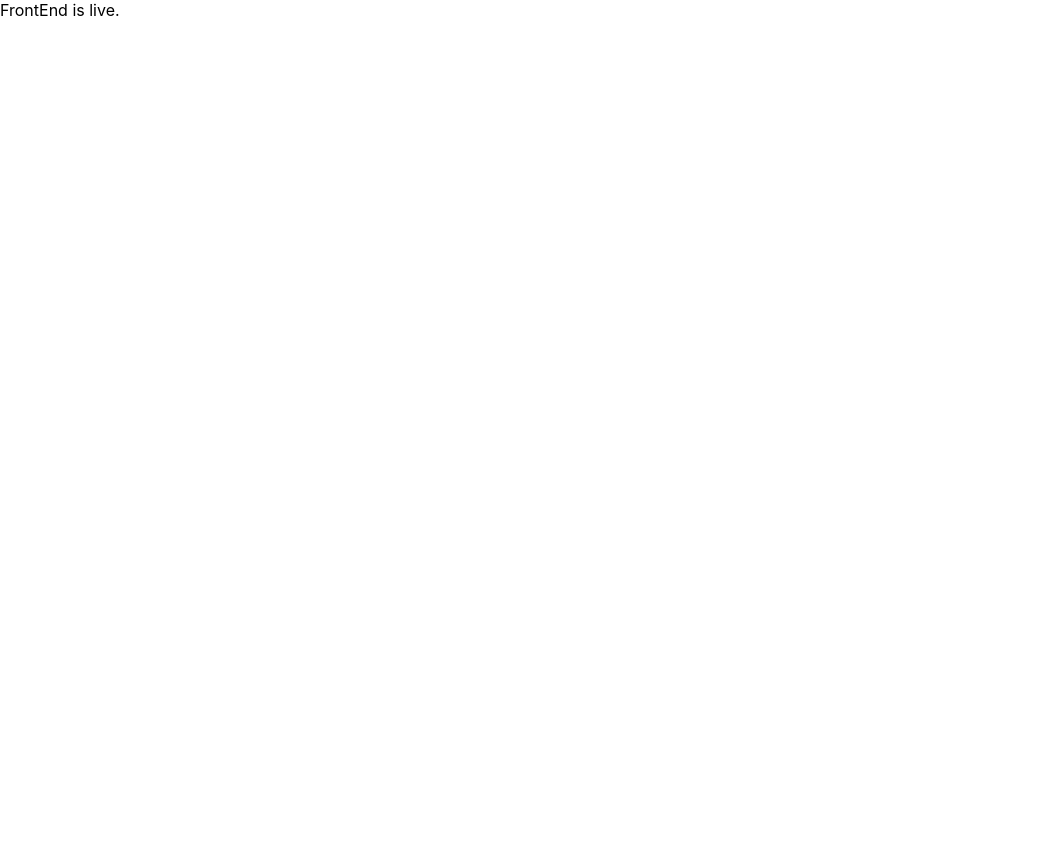
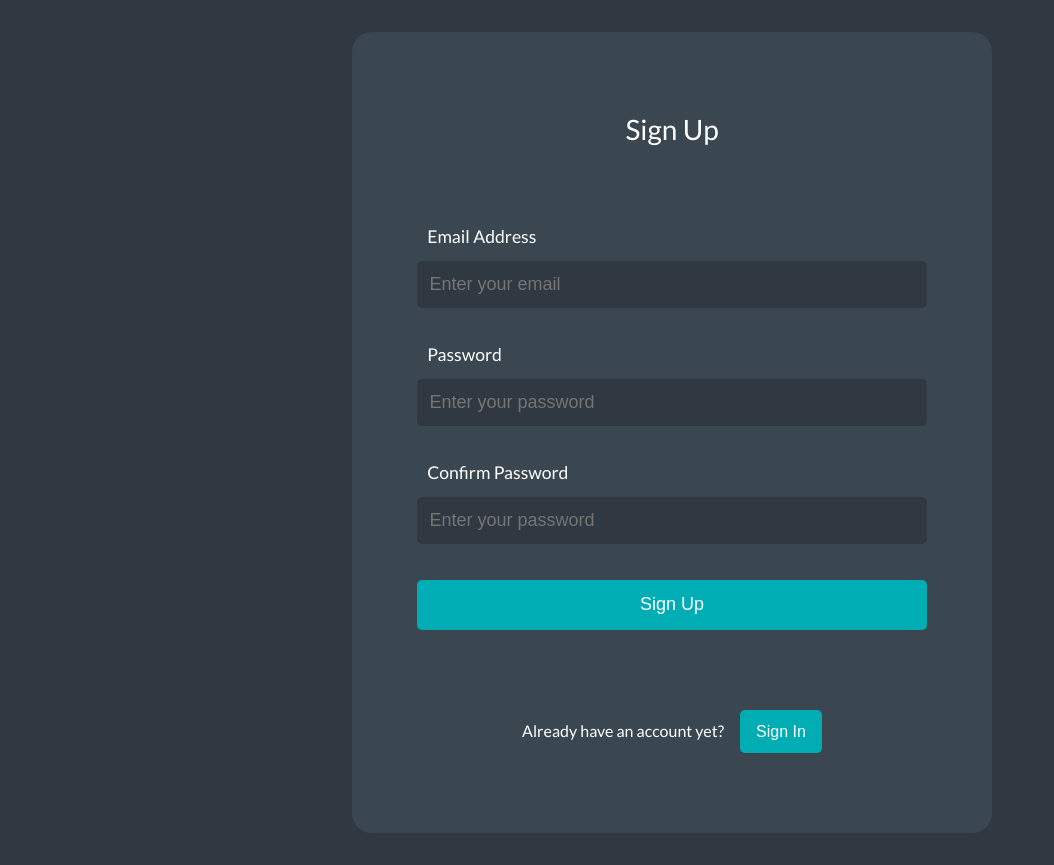
Before and after one commit to prajneya/SocialIIIT, a React (Create React App) app in the folder socialite/: page / in a window 1280 px wide. Shown: the whole page, without its empty margins (0-1054 px from the left). Before the commit the page ends 800 px from the top, so only its background shows below. Built offline with nearby package versions, Linux system fonts and the light colour scheme.

Commit message:
feat: Add UI for SignUp

```diff
--- /dev/null
+++ b/socialite/src/components/Home/Home.css
@@ -0,0 +1,111 @@
+@import url('https://fonts.googleapis.com/css2?family=Lato&display=swap');
+
+:root{
+  --main-bg: #303841;
+  --bg-clr: #3a4750;
+  --cyan: #00adb5;
+  --bg-light: #18242b;
+}
+
+*, *::before, *::after{
+  padding: 0;
+  margin: 0;
+  box-sizing: border-box;
+}
+
+body{
+  font-family: 'Lato', sans-serif;
+  font-weight: 400;
+  background: var(--main-bg);
+}
+
+.signup-container{
+  display: flex;
+  justify-content: center;
+  align-items: center;
+  flex-direction: column;
+  background: var(--bg-clr);
+  color: white;
+  margin: 2rem;
+  padding: 5rem 1rem;
+  border-radius: 20px;
+  position: relative;
+  width: 50%;
+  transform: translateX(50%);
+}
+
+.signup{
+  font-size: 1.75rem;
+}
+
+form{
+  width: 84%;
+  margin: 5em auto;
+}
+
+label{
+  font-size: 1.1rem;
+  margin-left: 0.6em;
+}
+
+input{
+  width: 100%;
+  padding: 0.6em;
+  margin: 0.8em 0 2em 0;
+  outline: none;
+  background: var(--main-bg);
+  border: 2px solid var(--main-bg);
+  box-sizing: border-box;
+  border-radius: 5px;
+  color: white;
+  font-size: 1.125rem;
+}
+
+.forgot{
+  float: right;
+  color: var(--cyan);
+  font-size: 0.90rem;
+  font-weight: 600;
+  cursor: pointer;
+  padding-top: 0.3em;
+}
+
+.btn{
+  outline: none;
+  border: none;
+  border-radius: 5px;
+  width: 100%;
+  padding: 0.8em;
+  font-size: 1.125rem;
+  background: var(--cyan);
+  color: white;
+}
+
+.no-account{
+  position: absolute;
+  bottom: 0;
+  left: 0;
+  right: 0;
+  text-align: center;
+  background: var(--bg-light);
+  padding: 1.5em;
+  border-bottom-left-radius: 20px;
+  border-bottom-right-radius: 20px;
+}
+
+.signin{
+  border: none;
+  border-radius: 5px;
+  background: var(--cyan);
+  padding: 0.8em 1em;
+  font-size: 1rem;
+  margin-left: 1em;
+  color: white;
+}
+
+@media only screen and (max-width: 768px) {
+  .signup-container {
+    width: 90%;
+    margin-left: -40%;
+  }
+}
--- a/socialite/src/components/Home/Home.js
+++ b/socialite/src/components/Home/Home.js
@@ -1,17 +1,37 @@
-
 import React, { Component } from 'react';
 
+import "./Home.css"
 
 class Home extends Component {
 
-  render() {
-    return (
-      <div>
-      FrontEnd is live.
-      </div>
+ 	render() {
+   		return (
+      		<div className="signup-container">
+			  <div className="signup">Sign Up</div>
+			  <form action="#">
+			    <div className="email">
+			      <label for="email">Email Address</label>
+			      <br/>
+			      <input type="text" placeholder="Enter your email" />
+			    </div>
+			    <div className="password">
+			      <label for="password">Password</label>
+			      <input type="password" placeholder="Enter your password" />
+			    </div>
+                <div className="password">
+			      <label for="password">Confirm Password</label>
+			      <input type="password" placeholder="Enter your password" />
+			    </div>
+			    <button className="btn">Sign Up</button>
+			  </form>
+			  <div className="already-account">
+			    <span>Already have an account yet?</span>
+			    <button className="signin">Sign In</button>
+			  </div>
+			</div>
 
-    )
-  }
+    	)
+  	}
 }
 
 export default Home;
```
